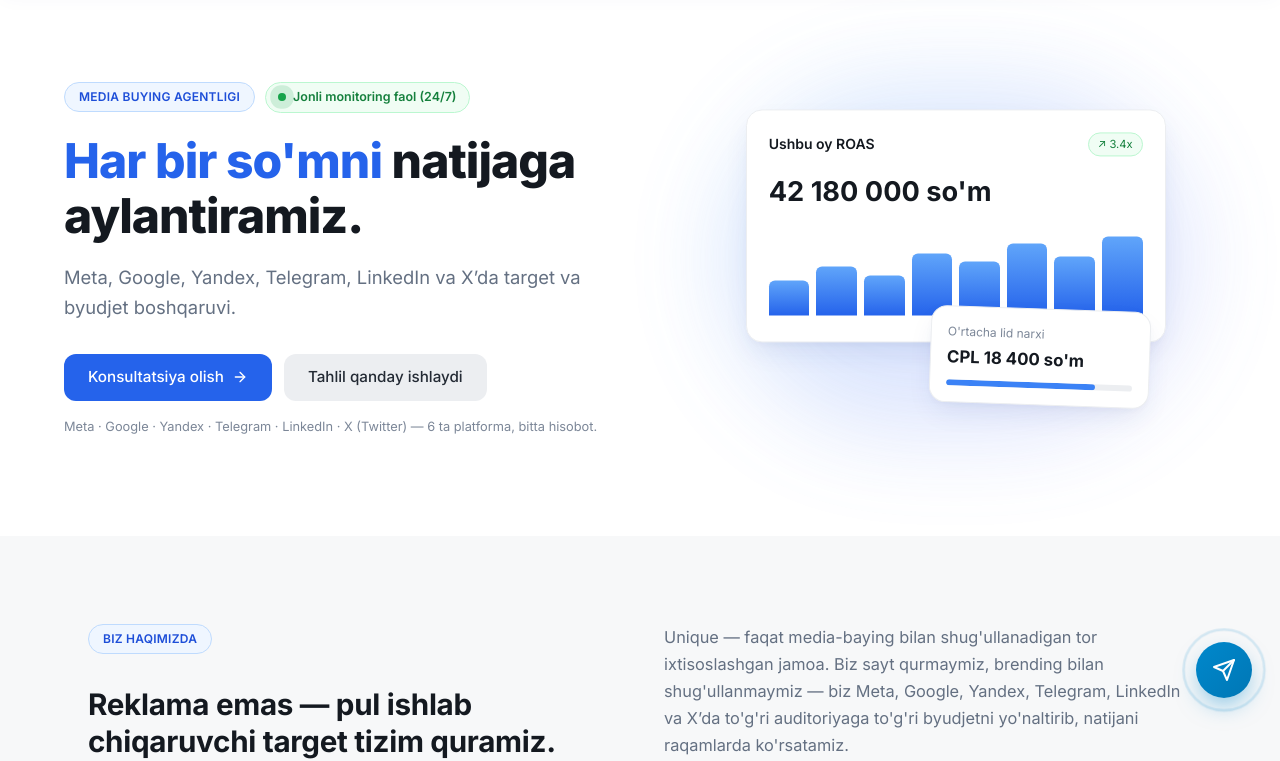
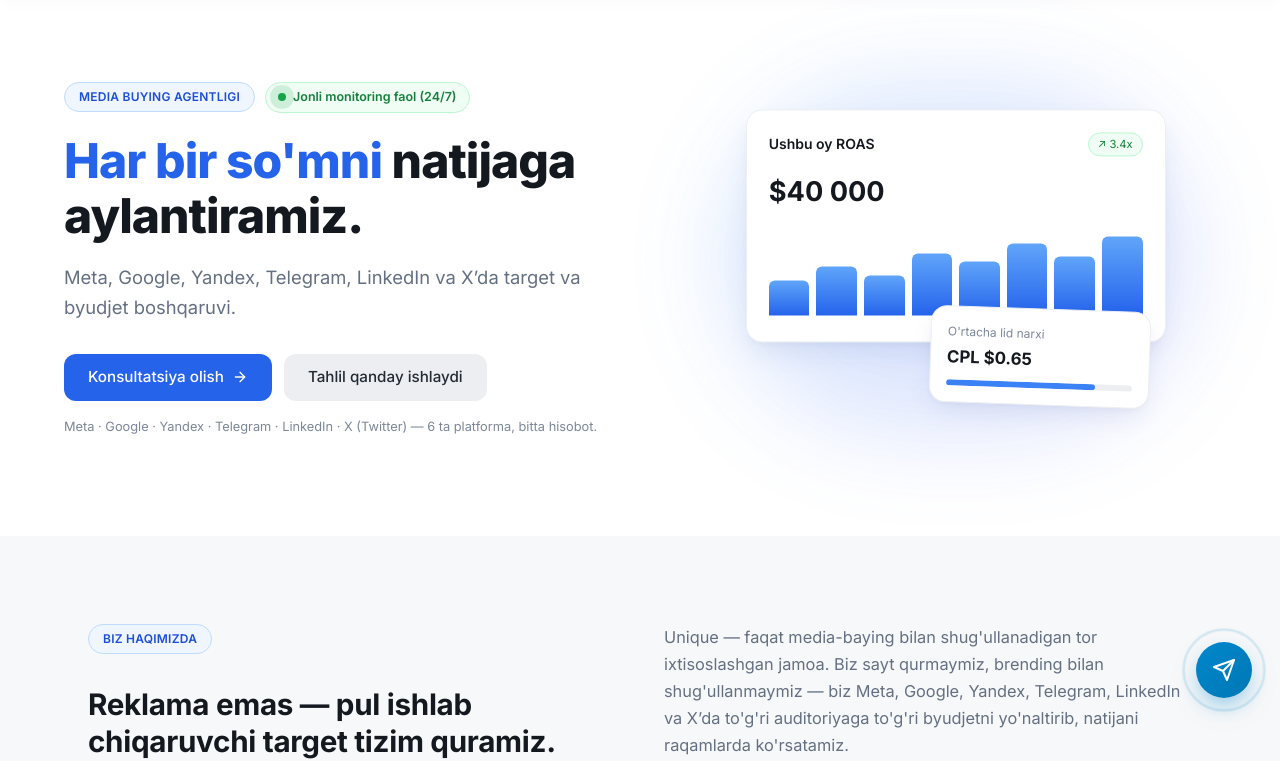
Before and after one commit to stivedjobs1955-lab/media-buying, a website: page public/index.html in a window 1280 px wide. Shown: the part 74-835 px from the top of the page. Drawn offline with Linux system fonts and the light colour scheme; no server answers.

Commit message:
Update hero mockup card: ROAS $40,000 and CPL $0.65

```diff
--- a/public/index.html
+++ b/public/index.html
@@ -81,7 +81,7 @@ src="https://www.facebook.com/tr?id=1818835219280965&ev=PageView&noscript=1"
           <span class="label" data-i18n="mockup.roasLabel">Ushbu oy ROAS</span>
           <span class="mockup-badge">↗ 3.4x</span>
         </div>
-        <div class="mockup-value">42 180 000 <span data-i18n="common.som">so'm</span></div>
+        <div class="mockup-value">$40 000</div>
         <div class="mockup-bars">
           <div style="height:42%"></div><div style="height:58%"></div><div style="height:48%"></div>
           <div style="height:74%"></div><div style="height:64%"></div><div style="height:86%"></div>
@@ -90,7 +90,7 @@ src="https://www.facebook.com/tr?id=1818835219280965&ev=PageView&noscript=1"
       </div>
       <div class="mockup-float card">
         <div class="cap" data-i18n="mockup.cplLabel">O'rtacha lid narxi</div>
-        <div class="stat">CPL 18 400 <span data-i18n="common.som">so'm</span></div>
+        <div class="stat">CPL $0.65</div>
         <div class="mockup-progress"><i></i></div>
       </div>
     </div>
```
